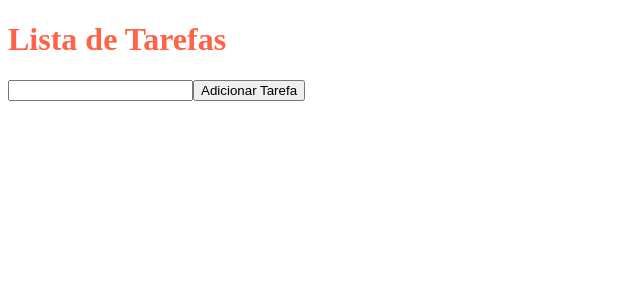
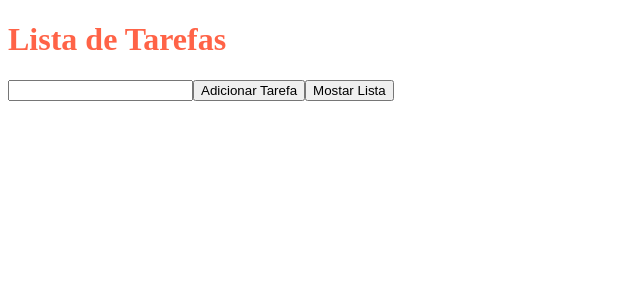
Before and after one commit to hwclock/aprendendo_vue, a Vue app: page / in a window 1280 px wide. Shown: the top 300 px of the page, without its empty margins (0-640 px from the left). Built offline with nearby package versions, Linux system fonts and the light colour scheme.

Commit message:
feat/esconder lista de tarefas

```diff
--- a/src/App.vue
+++ b/src/App.vue
@@ -12,8 +12,13 @@
       Adicionar Tarefa
     </button>
 
+    <button @click="alterarVisibilidade">
+      {{nameButton}}
+    </button>
+
     <lista-tarefas
-      :tarefas="tarefas"/>
+      :tarefas="tarefas"
+      :mostrarLista="mostrarLista"/>
 
   </div>
 
@@ -28,19 +33,24 @@ export default{
       inputTarefa: "",
       color: 'tomato',
       tarefas: [],
+      mostrarLista: false,
+      nameButton: "Mostar Lista",
     }
   },
   methods: {
     addTarefa () {
-      this.tarefas.push(this.inputTarefa)
-      this.inputTarefa = ""
+        this.tarefas.push(this.inputTarefa)
+        this.inputTarefa = ""
+    },
+    alterarVisibilidade () {
+        this.mostrarLista = !this.mostrarLista
+        if(this.mostrarLista){
+            this.nameButton = "Esconder Lista"
+        }
+        else{
+            this.nameButton = "Mostar Lista"
+        }
     },
   }
 }
 </script>
-
-<!--
-  DIRETIVAS VUE.JS
-
-  -
--->
--- a/src/components/listaTarefas.vue
+++ b/src/components/listaTarefas.vue
@@ -1,6 +1,6 @@
 <template>
-    <ul>
-        <li v-for="tarefa in tarefas" :key="tarefa">
+    <ul v-if="mostrarLista">
+        <li v-for="(tarefa, index) in tarefas" :key="`${tarefa}-${index}`">
             {{tarefa}}
             <button
                 @click="removerTarefa">
@@ -13,7 +13,8 @@
 <script>
 export default {
     props: {
-        tarefas: Array, default: () => []
+        tarefas: Array, default: () => [],
+        mostrarLista: Boolean
     },
     methods: {
         removerTarefa () {
```
